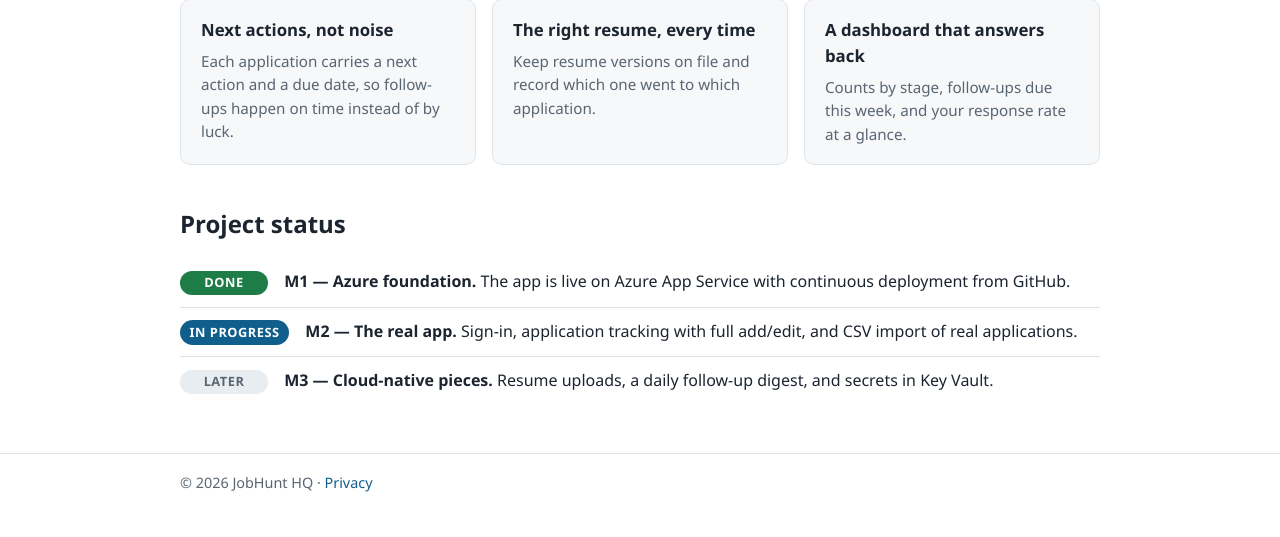
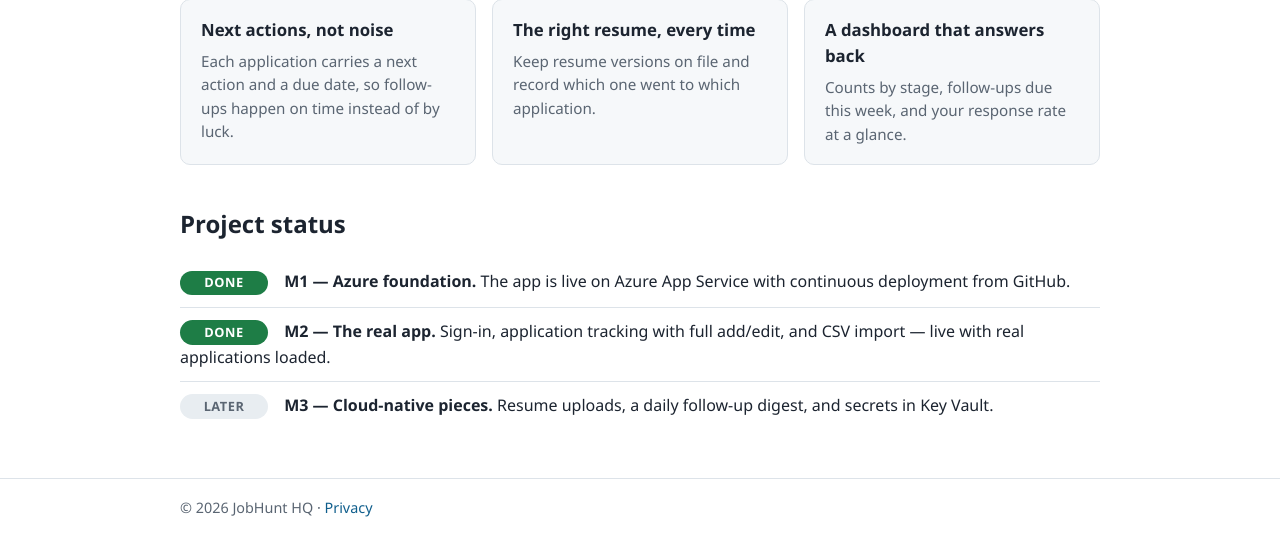
Before and after one commit to Raymondriter/jobhunt-hq, an ASP.NET Core app: page / in a window 1280 px wide. Shown: the part 620-1157 px from the top of the page. Before the commit the page ends 1112 px from the top, so only its background shows below. Run offline with ASP.NET Core 8, Linux system fonts and the light colour scheme; some libraries are stand-ins or nearby versions.

Commit message:
Mark M2 complete on landing page and README (live, 37 applications imported)

```diff
--- a/Views/Home/Index.cshtml
+++ b/Views/Home/Index.cshtml
@@ -54,9 +54,9 @@
             The app is live on Azure App Service with continuous deployment from GitHub.
         </li>
         <li>
-            <span class="status-badge status-active">In progress</span>
+            <span class="status-badge status-done">Done</span>
             <strong>M2 — The real app.</strong>
-            Sign-in, application tracking with full add/edit, and CSV import of real applications.
+            Sign-in, application tracking with full add/edit, and CSV import — live with real applications loaded.
         </li>
         <li>
             <span class="status-badge">Later</span>
```
Also changed, not shown: README.md.
